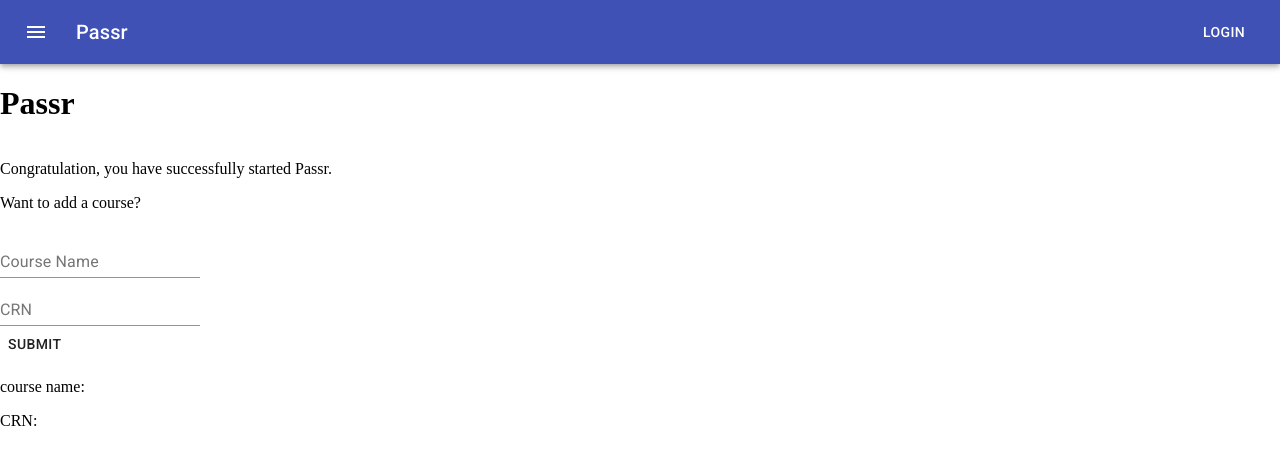
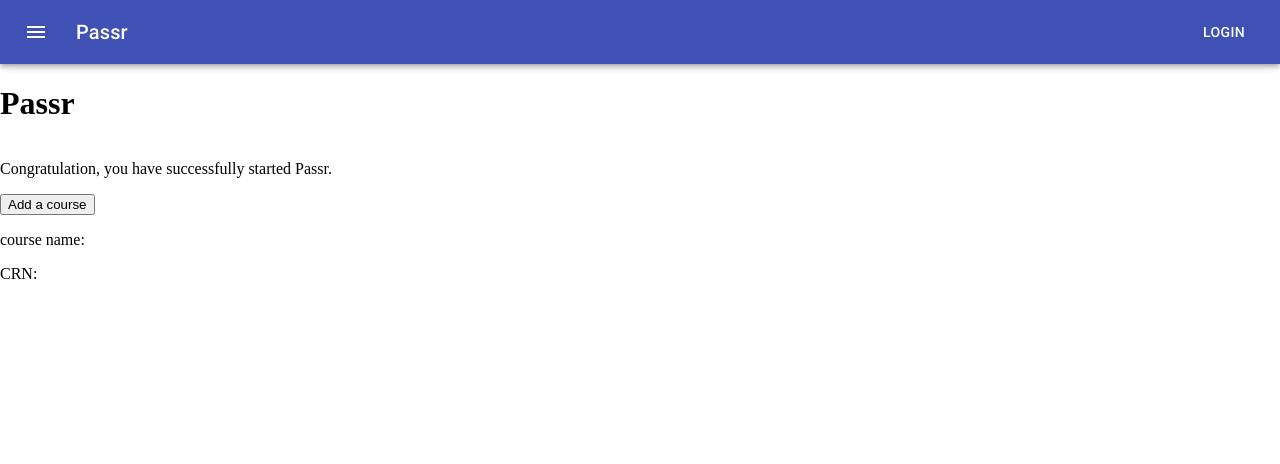
Before and after one commit to VikeLabs/Passr-Archived, a React app: page / in a window 1280 px wide. Shown: the top 464 px of the page. Built offline with nearby package versions, Linux system fonts and the light colour scheme.

Commit message:
modal installed

```diff
--- a/src/components/add-course/AddCourse.tsx
+++ b/src/components/add-course/AddCourse.tsx
@@ -1,9 +1,10 @@
 import React, { useState } from 'react'
-import { makeStyles, createStyles, } from '@material-ui/styles'
-import { Theme, Button } from '@material-ui/core'
+import { Button } from '@material-ui/core'
+import { makeStyles, Theme, createStyles } from '@material-ui/core/styles';
 import TextField from '@material-ui/core/TextField'
-
-
+import Modal from '@material-ui/core/Modal';
+import Backdrop from '@material-ui/core/Backdrop';
+import Fade from '@material-ui/core/Fade';
 
 
 const useStyles = makeStyles((theme: Theme) => ({
@@ -13,7 +14,7 @@ const useStyles = makeStyles((theme: Theme) => ({
         flexWrap: 'wrap',
     },
 
-        textField:{
+    textField: {
         //marginLeft: theme.spacing(1),
         //marginRight: theme.spacing(1),
         width: 200,
@@ -22,21 +23,42 @@ const useStyles = makeStyles((theme: Theme) => ({
     button: {
         display: 'grid',
     },
+    modal: {
+        position: 'absolute',
+        width: 400,
+        backgroundColor: theme.palette.background.paper
+    }
 }))
 
 
 export const AddCourse: React.FC = () => {
     const classes = useStyles()
 
-    const [ courseName, setCourseName ] = useState('')
-    const [ CRNnumber, setCRNnumber ] = useState('')
+    const [courseName, setCourseName] = useState('')
+    const [CRNnumber, setCRNnumber] = useState('')
+
+    const [open, setOpen] = React.useState(false);
+
+    const handleOpen = () => {
+        setOpen(true);
+    };
+
+    const handleClose = () => {
+        setOpen(false);
+    };
 
     return (
 
         <div>
-        Want to add a course?
-        <br/>
-        <br/>
+
+            <button type="button" onClick={handleOpen}>
+                Add a course
+      </button>
+            <Modal
+                open={open}
+                onClose={handleClose}
+            >
+                <div className={classes.modal}>
                     <TextField
                         name="courseName"
                         className={classes.textField}
@@ -45,7 +67,7 @@ export const AddCourse: React.FC = () => {
                         value={courseName}
                         onChange={(event) => {
                             setCourseName(event.currentTarget.value)
-                }}/>
+                        }} />
 
                     <br />
 
@@ -57,10 +79,14 @@ export const AddCourse: React.FC = () => {
                         value={CRNnumber}
                         onChange={(event) => {
                             setCRNnumber(event.currentTarget.value)
-                }}/>
+                        }} />
 
-                <br/>
+                    <br />
                     <Button className={classes.button}>submit</Button>
+
+                </div>
+
+            </Modal>
 
             {/* below, just testing if textfields are actually fetching the info*/}
 
```
Lines whose indentation alone changed are shown as unchanged.
